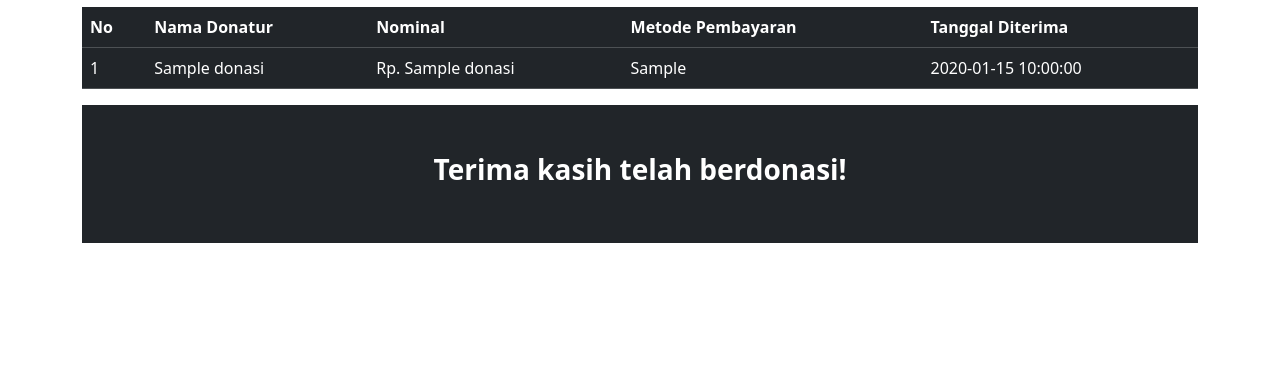
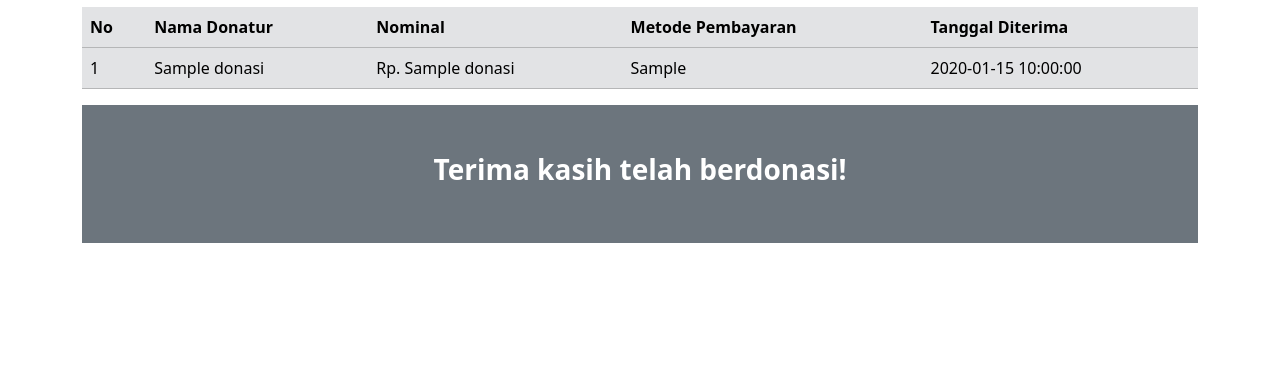
Before and after one commit to Maulviii/CRUD-Application-Donasi, a PHP site: page / in a window 1280 px wide. Shown: the part 435-800 px from the top of the page. Run offline with PHP 8.4, Linux system fonts and the light colour scheme; the visitor is signed in with stand-in values (Sample User, id 1); tables that the repository leaves empty or names only in its code hold one stand-in row (values such as "Sample post").

Commit message:
mengubah bg

```diff
--- a/index.php
+++ b/index.php
@@ -9,7 +9,7 @@
     <link rel="stylesheet" href="css/all.min.css">
 </head>
 <body class="d-flex-column vh-100">
-    <nav class="navbar navbar-expand-lg bg-dark sticky-top">
+    <nav class="navbar navbar-expand-lg bg-secondary sticky-top">
         <div class= "container">
             <a href="index.php" class="navbar-brand text-white fw-bold">UMS Peduli</a>
             <?php
@@ -30,7 +30,7 @@
             <h1 class="fw-bold">UMS Peduli</h1>
             <p class="py-2">Mari bersama bantu saudara kita agar dapat mewujudkan mimpinya</p>
 
-            <div class="row bg-dark border border-light py-2 mt-5">
+            <div class="row bg-secondary border border-light py-2 mt-5">
                 <div class="col-md-4">
                     <?php
                     $query = "SELECT SUM(nominal) AS total_donasi FROM donasi";
@@ -64,7 +64,7 @@
 
     <div class="container">
     <center><h2 class="fw-bold">Daftar Donatur Yang Bergabung</h2></center>
-    <table class="table table-dark">
+    <table class="table table-secondary">
         <thead>
             <tr>
                 <th>No</th>
@@ -95,7 +95,7 @@
     </table>
     <div>
 
-    <div class="bg-dark text-white text-center py-5 mt-auto">
+    <div class="bg-secondary text-white text-center py-5 mt-auto">
         <h3 class="fw-bold">Terima kasih telah berdonasi!</h3>
     </div>
 
```
